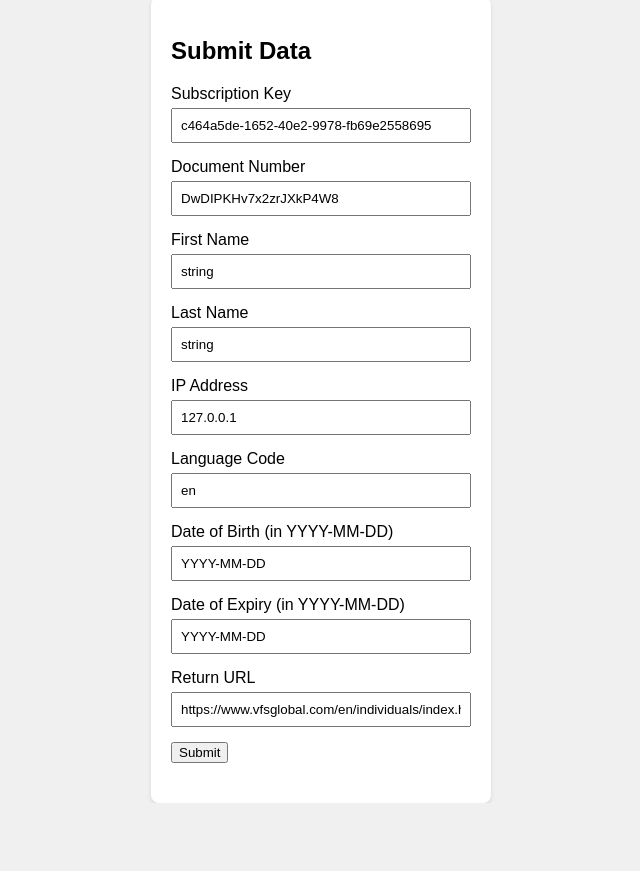
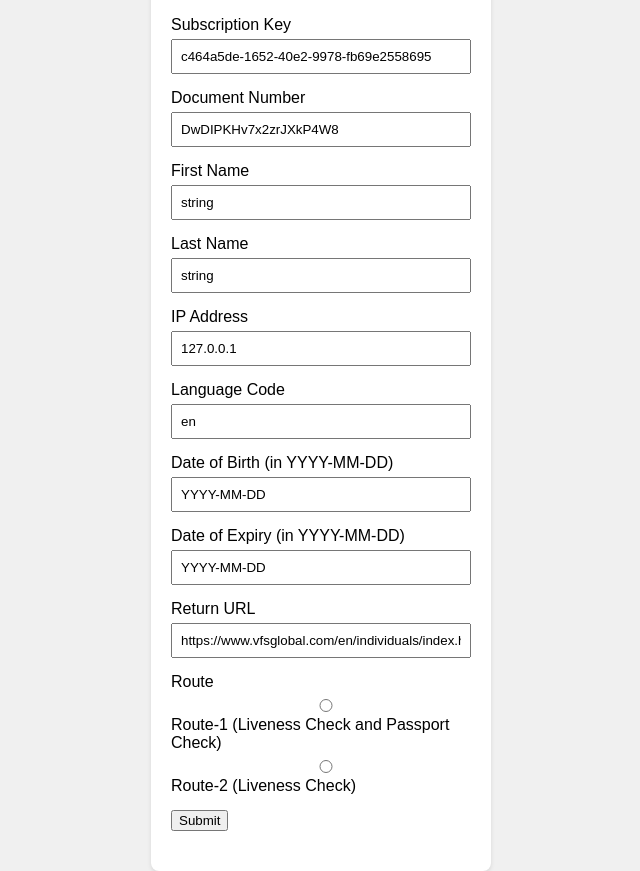
Before and after one commit to Navikenz-testing/token_intiator_v2, a plain HTML site: page index.html in a window 1280 px wide. Shown: the whole page, without its empty margins (319-959 px from the left). Before the commit the page ends 803 px from the top, so only its background shows below. Drawn offline with Linux system fonts and the light colour scheme.

Commit message:
Update index.html

```diff
--- a/index.html
+++ b/index.html
@@ -99,6 +99,17 @@
                 <label for="returnURL">Return URL</label>
                 <input type="text" id="returnURL" name="returnURL" value="https://www.vfsglobal.com/en/individuals/index.html">
             </div>
+            <div class="form-group">
+                <label for="route">Route</label>
+                <div>
+                    <input type="radio" id="route1" name="route" value="route-1">
+                    <label for="route1">Route-1 (Liveness Check and Passport Check)</label>
+                </div>
+                <div>
+                    <input type="radio" id="route2" name="route" value="route-2">
+                    <label for="route2">Route-2 (Liveness Check)</label>
+                </div>
+            </div>
             <button type="button" onclick="submitForm()">Submit</button>
         </form>
         <div class="response" id="response"></div>
@@ -117,6 +128,7 @@
                 languagecode: form.languagecode.value,
                 dateofbirth: form.dateofbirth.value,
                 dateofexpiry: form.dateofexpiry.value,
+                route: form.route.value,
                 return_url: form.returnURL.value
             };
 
```
